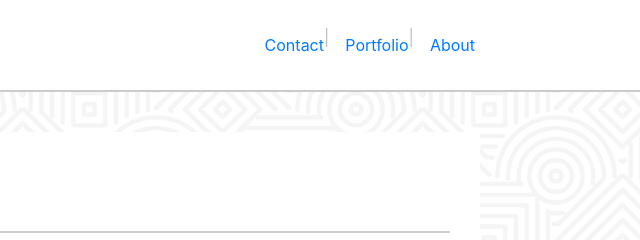
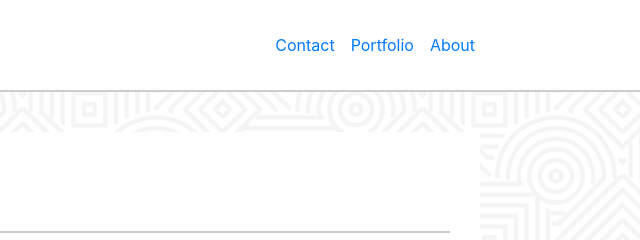
Before and after one commit to Paolalarrazabal/Bootstrap-Portfolio, a plain HTML site: page portfolio.html in a window 1280 px wide. Shown: the top 240 px of the page, 640-1280 px from the left. Drawn offline with nearby package versions, Linux system fonts and the light colour scheme.

Commit message:
removed span from portfolio nav

```diff
--- a/portfolio.html
+++ b/portfolio.html
@@ -24,11 +24,11 @@
                     <li class="nav-item">
                         <a class="nav-link active" href="contact.html">Contact</a>
                     </li>
-                    <span>|</span>
+
                     <li class="nav-item">
                         <a class="nav-link" href="portfolio.html">Portfolio</a>
                     </li>
-                    <span>|</span>
+
                     <li class="nav-item">
                         <a class="nav-link" href="index.html">About</a>
                     </li>
```
